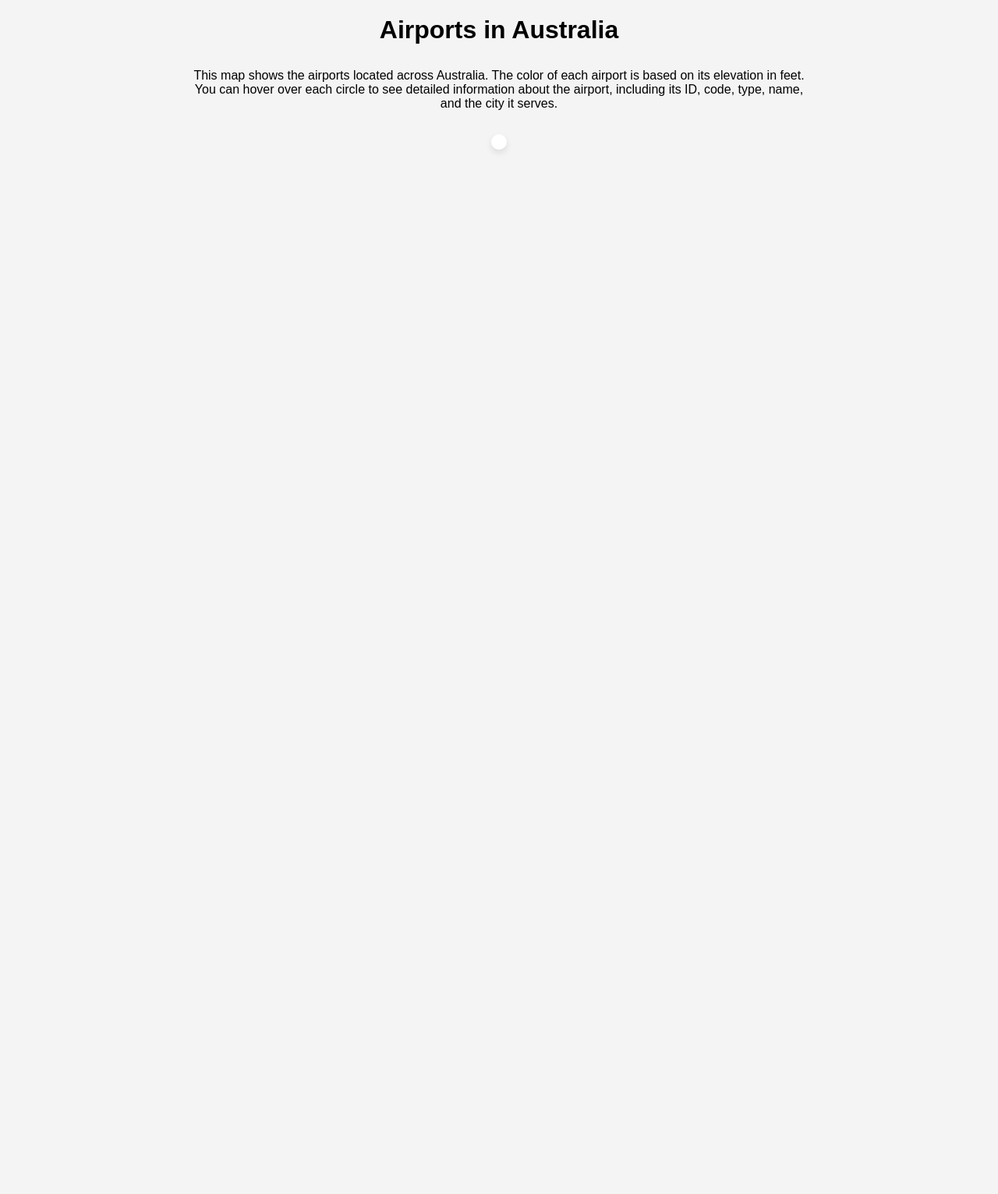
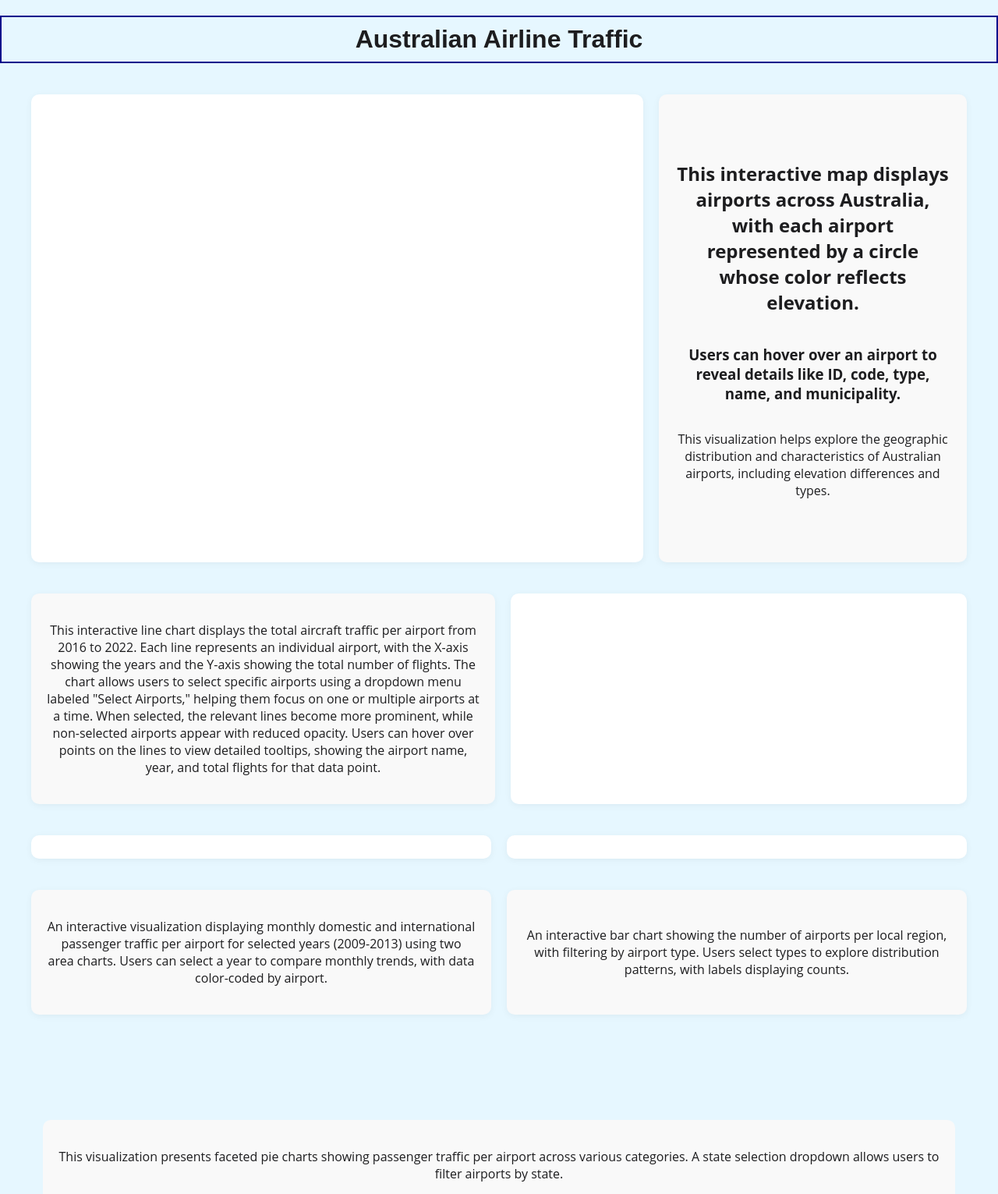
Before and after one commit to araf0005/FIT3179, a plain HTML site: page index.html in a window 1280 px wide. Shown: the top 1531 px of the page at 78% size. Before the commit the page ends 800 px from the top, so only its background shows below. Drawn offline with Linux system fonts and the light colour scheme; a script that the page names is missing.

Commit message:
Update index.html

```diff
--- a/index.html
+++ b/index.html
@@ -1,90 +1,247 @@
 <!DOCTYPE html>
 <html lang="en">
+
 <head>
     <meta charset="UTF-8">
     <meta name="viewport" content="width=device-width, initial-scale=1.0">
-  <title>Airports in Australia</title>  <!-- Page title -->
+    <title>Australian Airline Traffic</title>
+
+    <!-- Vega and Vega-Lite Libraries -->
     <script src="https://cdn.jsdelivr.net/npm/vega@5.30.0"></script>
     <script src="https://cdn.jsdelivr.net/npm/vega-lite@5.20.1"></script>
     <script src="https://cdn.jsdelivr.net/npm/vega-embed@6.26.0"></script>
+
     <style>
+        /* General Styling */
         body {
-      font-family: Arial, sans-serif;
+            font-family: 'Open Sans', sans-serif;
+            background-color: #e6f7ff;
             margin: 0;
             padding: 0;
+            color: #1d1d1f;
+        }
+
+        h1 {
+            font-family: 'Montserrat', sans-serif;
+            text-align: center;
+            margin: 20px 0;
+            border: 2px solid #00008b;
+            padding: 10px;
+        }
+
+        .container {
+            display: flex;
+            flex-direction: column;
+            gap: 40px;
+            max-width: 1200px;
+            margin: 40px auto;
+            padding: 0 15px;
+        }
+
+        .graph-description-container {
+            display: flex;
+            flex-wrap: wrap;
+            gap: 20px;
+            align-items: stretch;
+            justify-content: space-between;
+        }
+
+        .graph-container {
+            flex: 1;
+            min-width: 300px;
+            max-width: 600px;
+            background-color: white;
+            border-radius: 10px;
+            padding: 15px;
+            box-sizing: border-box;
+            box-shadow: 0 2px 10px rgba(0, 0, 0, 0.05);
+            overflow: hidden; /* Prevents map overflow */
+            display: flex;
+            align-items: center;
+            justify-content: center;
+        }
+
+        .map-container {
+            flex: 1;
+            min-width: 785px;
+            max-width: 500px;
+            min-height: 600px;
+            background-color: white;
+            border-radius: 10px;
+            padding: 15px;
+            box-sizing: border-box;
+            box-shadow: 0 2px 10px rgba(0, 0, 0, 0.05);
+            display: flex;
+            align-items: center;
+            justify-content: center;
+        }
+
+        .graph {
+            width: 100%;
+            height: 100%;
+        }
+
+        .description {
+            flex: 1;
+            min-width: 300px;
+            max-width: 600px;
+            padding: 20px;
+            background-color: #f9f9f9;
+            border-radius: 10px;
+            box-sizing: border-box;
+            box-shadow: 0 2px 10px rgba(0, 0, 0, 0.05);
             display: flex;
             flex-direction: column;
             align-items: center;
-      background-color: #f4f4f4;
+            justify-content: center;
+            text-align: center;
         }
-    h1 {
+
+        .graph5-wrapper {
+            overflow: hidden;
+            max-width: 100%;
+            padding-bottom: 15px;
+        }
+
+        .graph-row {
+            display: flex;
+            gap: 20px;
+            align-items: center;
+            flex-wrap: wrap;
+        }
+
+        .graph-row > div {
+            flex: 1;
+            min-width: 250px;
+            max-width: 300px;
+        }
+
+        .vega-embed {
+            width: 100% !important;
+            height: 100% !important;
+        }
+
+        .pie-description {
+            flex: 1;
+            min-width: 300px;
+            max-width: auto;
+            margin: 0 auto;
+            padding: 20px;
+            background-color: #f9f9f9;
+            border-radius: 10px;
+            box-sizing: border-box;
             text-align: center;
-      margin-top: 20px;
         }
-    p {
-      text-align: center;
-      max-width: 800px;
-      margin: 10px 20px;
+
+        /* Responsive adjustments */
+        @media (max-width: 768px) {
+            .graph-description-container {
+                flex-direction: column;
+                gap: 20px;
             }
-    #vis {
-      margin: 20px;
-      padding: 10px;
-      background-color: white;
-      border-radius: 10px;
-      box-shadow: 0 4px 8px rgba(0,0,0,0.1);
+
+            .graph-container,
+            .description {
+                max-width: auto;
+            }
+
+            .graph-row {
+                flex-direction: column;
+                align-items: center;
+            }
         }
     </style>
 </head>
+
 <body>
 
-  <h1>Airports in Australia</h1>  <!-- Map title -->
+    <h1>Australian Airline Traffic</h1>
 
-  <p>This map shows the airports located across Australia. The color of each airport is based on its elevation in feet. You can hover over each circle to see detailed information about the airport, including its ID, code, type, name, and the city it serves.</p> <!-- Brief description -->
+    <div class="container">
+        <div class="graph-description-container">
+            <div class="map-container">
+                <div class="graph" id="graph1"></div>
+            </div>
+            <div class="description">
+                <h2>This interactive map displays airports across Australia, with each airport represented by a circle
+                    whose color reflects elevation.</h2>
+                <h3>Users can hover over an airport to reveal details like ID, code, type, name, and municipality.</h3>
+                <p>This visualization helps explore the geographic distribution and characteristics of Australian
+                    airports, including elevation differences and types.</p>
+            </div>
+        </div>
 
-  <div id="vis"></div> <!-- Correctly closing the div -->
+        <div class="graph-description-container">
+            <div class="description">
+                <p>This interactive line chart displays the total aircraft traffic per airport from 2016 to 2022. Each
+                    line represents an individual airport, with the X-axis showing the years and the Y-axis showing the
+                    total number of flights. The chart allows users to select specific airports using a dropdown menu
+                    labeled "Select Airports," helping them focus on one or multiple airports at a time. When selected,
+                    the relevant lines become more prominent, while non-selected airports appear with reduced opacity.
+
+                    Users can hover over points on the lines to view detailed tooltips, showing the airport name, year,
+                    and total flights for that data point.</p>
+            </div>
+            <div class="graph-container">
+                <div class="graph" id="graph2"></div>
+            </div>
+        </div>
+
+        <div class="graph-description-container">
+            <div class="graph-container">
+                <div class="graph" id="graph3"></div>
+            </div>
+            <div class="graph-container">
+                <div class="graph" id="graph4"></div>
+            </div>
+        </div>
+
+        <div class="graph-description-container">
+            <div class="description">
+                <p>An interactive visualization displaying monthly domestic and international passenger traffic per
+                    airport for selected years (2009-2013) using two area charts. Users can select a year to compare
+                    monthly trends, with data color-coded by airport.</p>
+            </div>
+            <div class="description">
+                <p>An interactive bar chart showing the number of airports per local region, with filtering by airport
+                    type. Users select types to explore distribution patterns, with labels displaying counts.</p>
+            </div>
+        </div>
+
+        <div class="container">
+            <div class="graph5-wrapper">
+                <div class="graph-row" id="graph5"></div>
+            </div>
+            <div class="pie-description">
+                <p>This visualization presents faceted pie charts showing passenger traffic per airport across various
+                    categories. A state selection dropdown allows users to filter airports by state.</p>
+            </div>
+        </div>
+
+        <div class="graph-description-container"></div>
+            <div class="pie-description">
+                References: <a href="https://data.humdata.org/dataset/ourairports-aus">Our Airports Australia Dataset</a> and
+                <a href="https://www.bitre.gov.au/publications/ongoing/airport_traffic_data">BITRE Airport Traffic
+                    Data</a>
+            </div>
+        </div>
+    </div>
 
     <script>
-    const spec = {
-      "$schema": "https://vega.github.io/schema/vega-lite/v5.json",
-      "width": 600,
-      "height": 400,
-      "title": "Airports in Australia",
-      "projection": {"type": "equirectangular"},
-      "layer": [
-        {
-          "data": {
-            "url": "https://raw.githubusercontent.com/araf0005/FIT3179/refs/heads/main/ne_110m%20(1).json",
-            "format": {"type": "topojson", "feature": "ne_110m_admin_0_countries"}
-          },
-          "mark": {"type": "geoshape", "fill": "lightgray", "stroke": "white"}
-        },
-        {
-          "data": {
-            "url": "https://raw.githubusercontent.com/araf0005/FIT3179/refs/heads/main/airports_dataset_3179_ass2.csv"
-          },
-          "mark": {"type": "circle"},
-          "encoding": {
-            "longitude": {"field": "longitude_deg", "type": "quantitative"},
-            "latitude": {"field": "latitude_deg", "type": "quantitative"},
-            "color": {
-              "field": "elevation_ft",
-              "title": "Elevation (ft)",
-              "type": "quantitative"
-            },
-            "tooltip": [
-              {"field": "541", "title": "Airport ID"},
-              {"field": "ident", "title": "Airport Code"},
-              {"field": "type", "title": "Type of Airport"},
-              {"field": "name", "title": "Airport Name"},
-              {"field": "municipality", "title": "City"}
-            ]
+        function embedGraph(id, filePath) {
+            vegaEmbed(id, filePath, {
+                actions: true,
+                autosize: { type: 'fit', resize: true }
+            }).catch(console.error);
         }
-        }
-      ]
-    };
 
-    vegaEmbed("#vis", spec, {mode: "vega-lite"}).then(console.log).catch(console.warn);
+        embedGraph("#graph1", "https://raw.githubusercontent.com/araf0005/FIT3179/refs/heads/main/visualization1.vg.json");
+        embedGraph("#graph2", "https://raw.githubusercontent.com/araf0005/FIT3179/refs/heads/main/visualization2.vg.json");
+        embedGraph("#graph3", "https://raw.githubusercontent.com/araf0005/FIT3179/refs/heads/main/visualization3.vg.json");
+        embedGraph("#graph4", "https://raw.githubusercontent.com/araf0005/FIT3179/refs/heads/main/visualization4.vg.json");
+        embedGraph("#graph5", "https://raw.githubusercontent.com/araf0005/FIT3179/refs/heads/main/visualization5.vg.json");
     </script>
 
 </body>
+
 </html>
```
Lines whose indentation alone changed are shown as unchanged.
